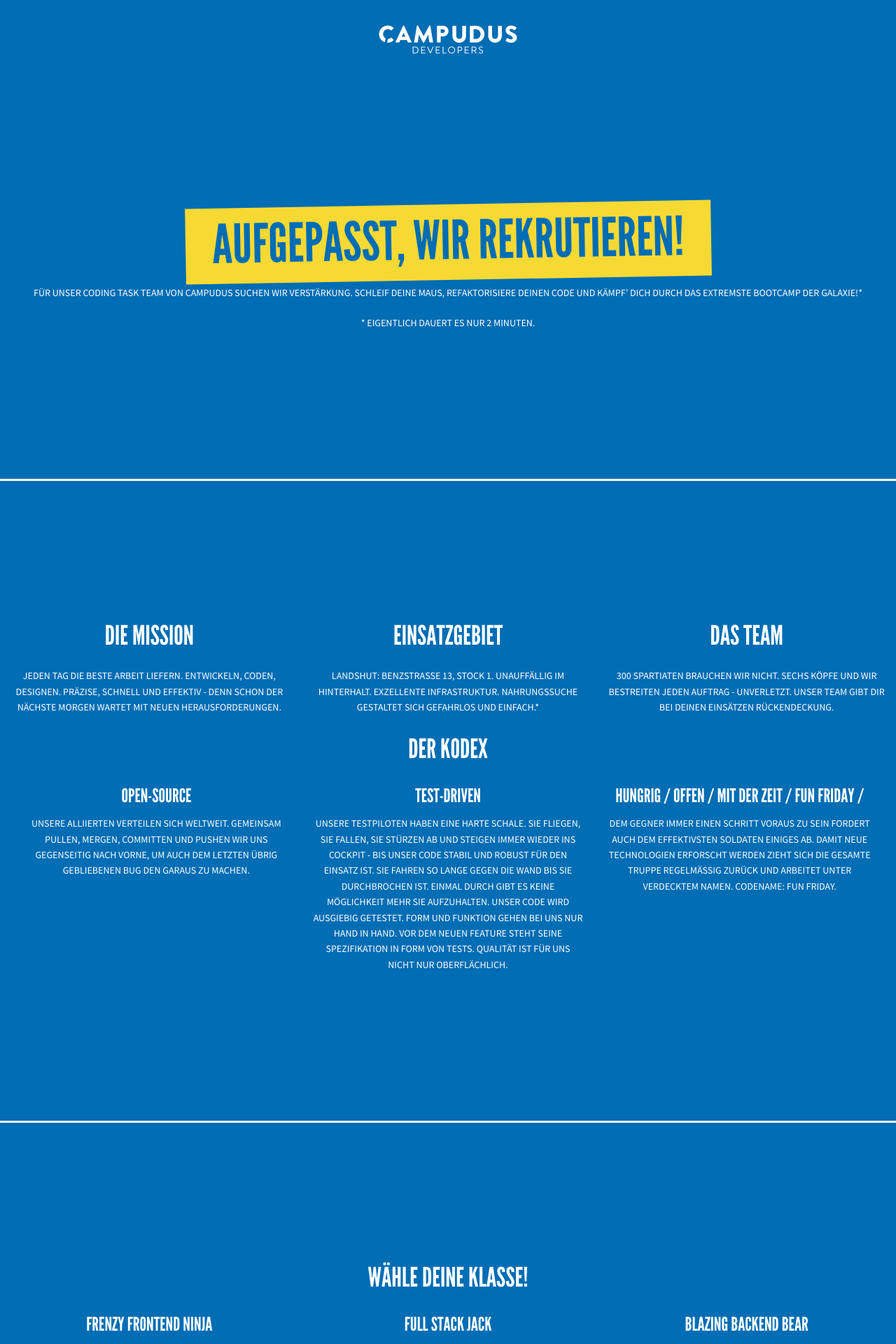
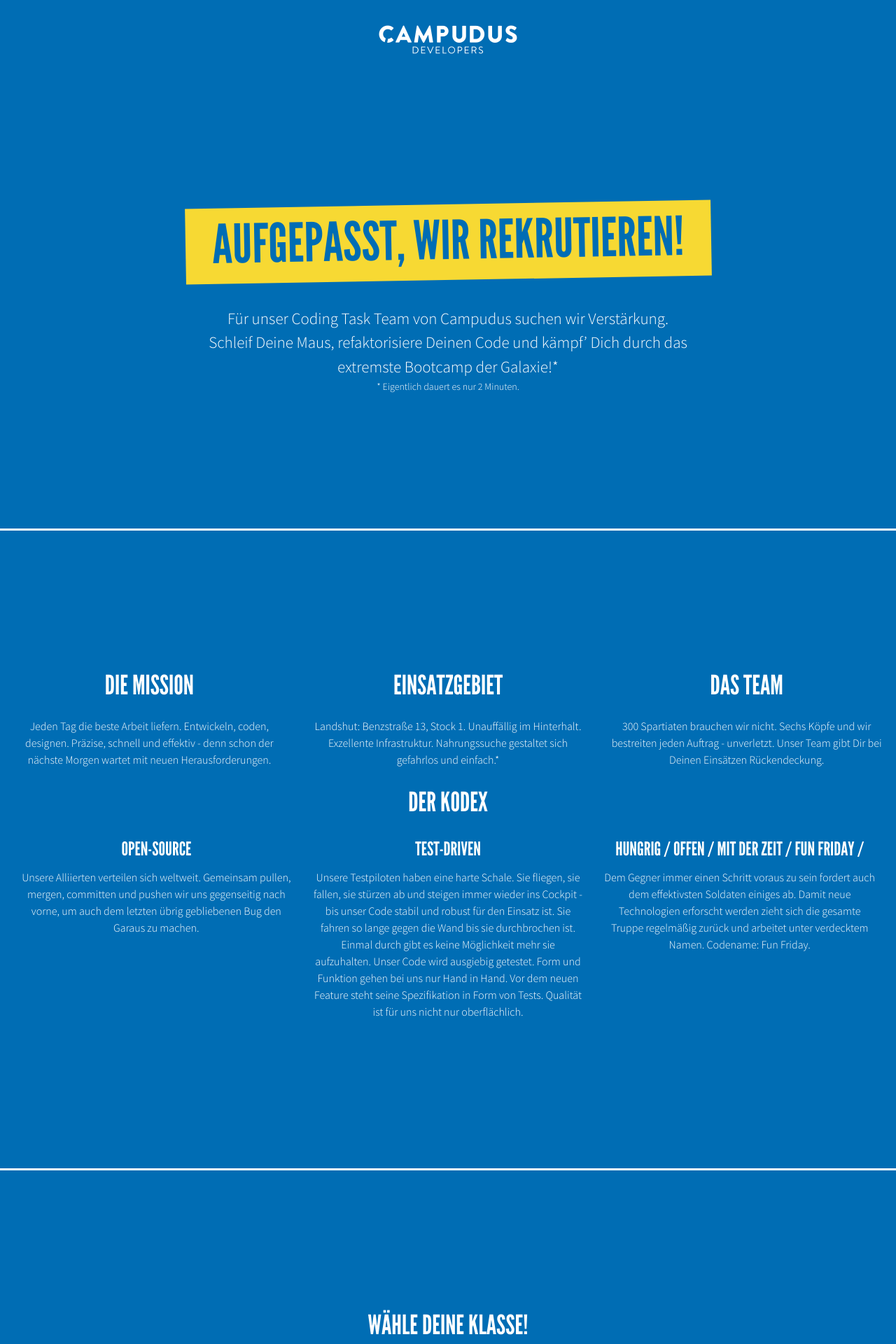
Before and after one commit to campudus/campudus.github.io, a Jekyll site: the page built from de/jobs/index.html, in a window 1280 px wide. Shown: the top 1920 px of the page at 70% size. Built offline with Jekyll 4.4.1, drawn with Linux system fonts in a browser that asks for light colours.

Commit message:
more layout styling

```diff
--- a/_sass/jobs/jobs-styles.scss
+++ b/_sass/jobs/jobs-styles.scss
@@ -17,15 +17,11 @@
 
 h1, h2, h3, h4, h5, h6, p, ul, li, a {
   color: white;
-  text-transform: uppercase;
 }
 
-h1, h2, h3 {
+h1, h2, h3, h4, h5, h6 {
   font-family: $leagueGothic;
-}
-
-h1 {
-  font-size: 6vw;
+  text-transform: uppercase;
 }
 
 h2 {
@@ -34,40 +30,64 @@
 }
 
 p {
-  font-size: 14px;
+  line-height: 1.5em;
   font-family: $sourcesans;
+  font-weight: 300;
 }
 
 #logo {
+  font-size: 30px;
+
+  @media only screen and (min-width: 40.063em) {
     font-size: 40px;
+  }
+
 }
 
 header div, .headtext div, .content div, .character div, .technology div, .contact div {
   text-align: center;
 }
 
-.headtext h1 {
+.headtext {
+
+  text-align: center;
+
+  h1 {
     background: $yellow;
     color: $campudus-blue;
     transform: rotate(-1deg);
     display: inline-block;
     padding: 0 0.5em;
+    margin-bottom: 0.5em;
+    font-size: 14vw;
+
+    @media only screen and (min-width: 40.063em) {
+      font-size: 6vw;
       white-space: nowrap;
+    }
+  }
+
+  p {
+
+    max-width: 30em;
+    margin: 0 auto;
+    &.small {
+      font-size: 14px;
+    }
+
+    @media only screen and (min-width: 40.063em) {
+      font-size: 1.8vw;
+    }
+
+  }
+
 }
 
 .headtext, .content, .character, .technology, .contact {
   padding: 50px 0px;
-
-}
-
-.headtext div {
-  @include grid-column(
-  $center: true
-  )
 }
 
 // Foundation override
-
 .row {
   max-width: 100rem;
   border-bottom: 3px solid #fff;
--- a/de/jobs/index.html
+++ b/de/jobs/index.html
@@ -30,7 +30,7 @@
       <p>Für unser Coding Task Team von Campudus suchen wir Verstärkung. Schleif Deine Maus, refaktorisiere Deinen Code
         und kämpf’ Dich durch das extremste Bootcamp der Galaxie!*</p>
 
-      <p class="">* Eigentlich dauert es nur 2 Minuten.</p>
+      <p class="small">* Eigentlich dauert es nur 2 Minuten.</p>
     </div>
   </div>
   <div class="content row" data-equalizer>
```
Lines whose indentation alone changed are shown as unchanged.
